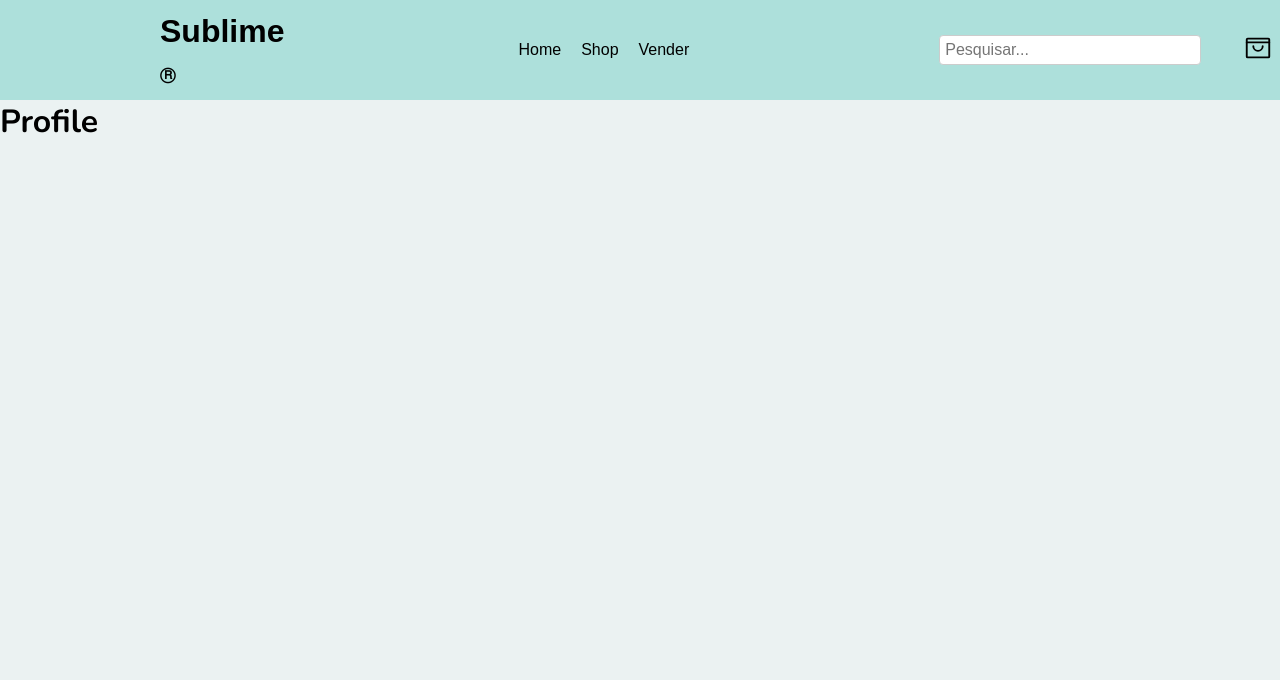
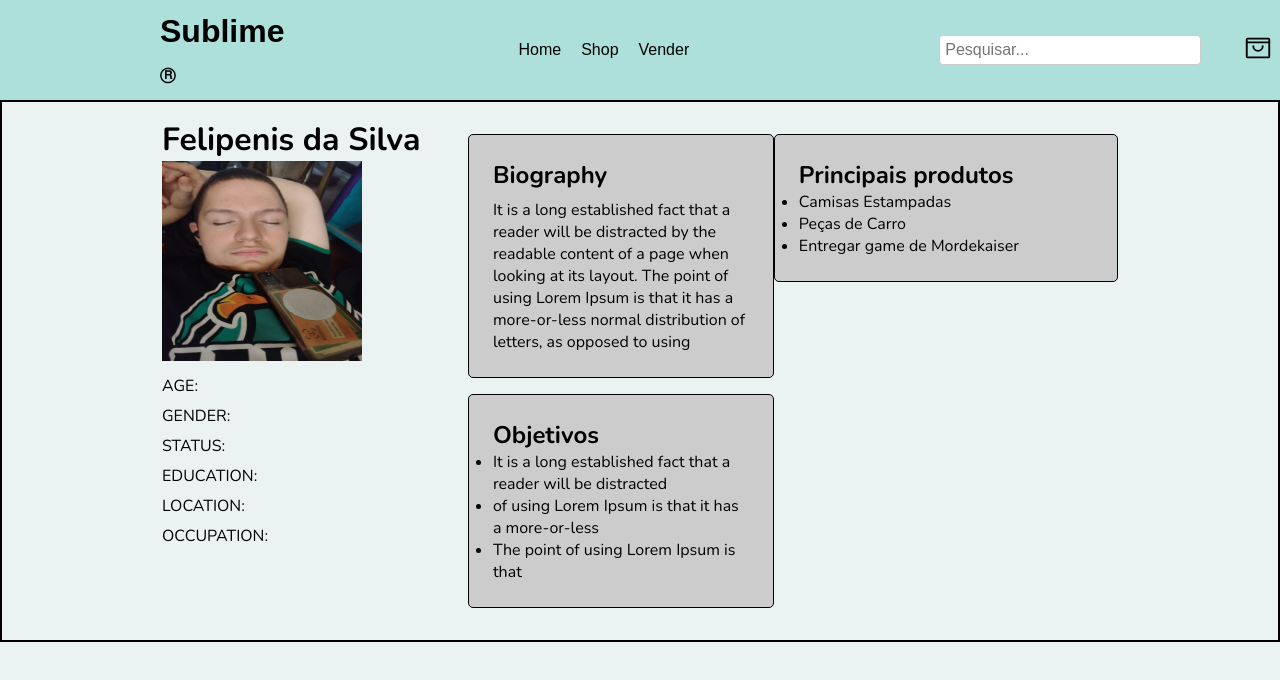
Before and after one commit to marcosbrienze6/sublime-front, a React (Create React App) app: page /profile in a window 1280 px wide. Shown: the top 680 px of the page. Built offline with nearby package versions, Linux system fonts and the light colour scheme.

Commit message:
profile-part_1

```diff
--- a/src/components/Navbar.js
+++ b/src/components/Navbar.js
@@ -108,7 +108,7 @@ const Navbar = () => {
         <div className={`${styles.modal} ${modalOpen ? styles.open : ""}`}>
           <div className={styles.modalContent}>
             <h2>Eai dog</h2>
-
+            <NavLink to="/profile">
               <button>
                 <UserCircle /> Ver meu perfil
               </button>
@@ -124,6 +124,7 @@ const Navbar = () => {
               <button>
                 <SignOut /> Sair
               </button>
+            </NavLink>
           </div>
         </div>
       </NavLink>
--- a/src/index.css
+++ b/src/index.css
@@ -86,3 +86,33 @@ body {
   transform: scale(1.1);
   border: 1px solid black;
 }
+
+/* GENERO REGISTER */
+
+.gender {
+  margin: 1em 0;
+}
+
+.gender select {
+  margin: 0 0.5em;
+  padding: 4px;
+}
+
+/* PROFILE CSS */
+
+.profile-container {
+  display: flex;
+  justify-content: space-between;
+  border: 2px solid black;
+  padding: 1em 10em;
+
+  box-sizing: border-box;
+}
+
+.spanBox {
+  border: 1px solid black;
+  background-color: #ccc;
+  margin: 1em 0;
+  padding: 1.5em;
+  border-radius: 5px;
+}
--- a/src/pages/Profile/Profile.js
+++ b/src/pages/Profile/Profile.js
@@ -1,9 +1,56 @@
 import React from "react";
+import styles from "./Profile.module.css";
+import profileImage from "../../assets/felipaocarecasso.png";
 
 const Profile = () => {
+  const images = [profileImage];
+
   return (
-    <div>
-      <h1>Profile</h1>
+    <div className="profile-container">
+      <div className={styles.photoContainer}>
+        <h1>Felipenis da Silva</h1>
+        <img src={images} width={200} height={200} />
+        <ul>
+          <p>AGE:</p>
+          <p>GENDER:</p>
+          <p>STATUS:</p>
+          <p>EDUCATION:</p>
+          <p>LOCATION:</p>
+          <p>OCCUPATION:</p>
+        </ul>
+      </div>
+      <div className={styles.usersInfo}>
+        <div className="spanBox">
+          <h2>Biography</h2>
+          <p>
+            It is a long established fact that a reader will be distracted by
+            the readable content of a page when looking at its layout. The point
+            of using Lorem Ipsum is that it has a more-or-less normal
+            distribution of letters, as opposed to using
+          </p>
+        </div>
+
+        <div className="spanBox">
+          <h2>Objetivos</h2>
+          <ul>
+            <li>
+              It is a long established fact that a reader will be distracted
+            </li>
+            <li>of using Lorem Ipsum is that it has a more-or-less</li>
+            <li>The point of using Lorem Ipsum is that</li>
+          </ul>
+        </div>
+      </div>
+      <div className={styles.usersGraph}>
+        <div className="spanBox">
+          <h2>Principais produtos</h2>
+          <ul>
+            <li>Camisas Estampadas</li>
+            <li>Peças de Carro</li>
+            <li>Entregar game de Mordekaiser</li>
+          </ul>
+        </div>
+      </div>
     </div>
   );
 };
--- a/src/pages/Profile/Profile.module.css
+++ b/src/pages/Profile/Profile.module.css
@@ -0,0 +1,11 @@
+.photoContainer {
+  width: 400px;
+}
+
+.usersInfo {
+  width: 400px;
+}
+
+.usersGraph {
+  width: 450px;
+}
--- a/src/pages/Register/Register.js
+++ b/src/pages/Register/Register.js
@@ -18,6 +18,7 @@ const Register = () => {
   const [email, setEmail] = useState("");
 
   const [userCPF, setUserCPF] = useState("");
+  const [gender, setGender] = useState("");
   const [userBirth, setUserBirth] = useState("");
 
   const [password, setPassword] = useState("");
@@ -31,6 +32,11 @@ const Register = () => {
 
   const navigate = useNavigate();
 
+  const handleGender = (e) => {
+    setGender(e.target.value);
+  };
+
+  //Lógica pra senha ficar visível
   const togglePasswordVisible = () => {
     setPasswordVisible(!isPasswordVisible);
   };
@@ -236,6 +242,14 @@ const Register = () => {
           onChange={handleBirthChange}
           error={errors.userBirth}
         />
+        <form className="gender">
+          <label>Gênero:</label>
+          <select id="gender" onChange={handleGender} name="gender">
+            <option value="select">Selecione</option>
+            <option value="male">Masculino</option>
+            <option value="female">Feminino</option>
+          </select>
+        </form>
         <FormControl
           id="phone"
           label="Celular"
```
Lines whose indentation alone changed are shown as unchanged.
